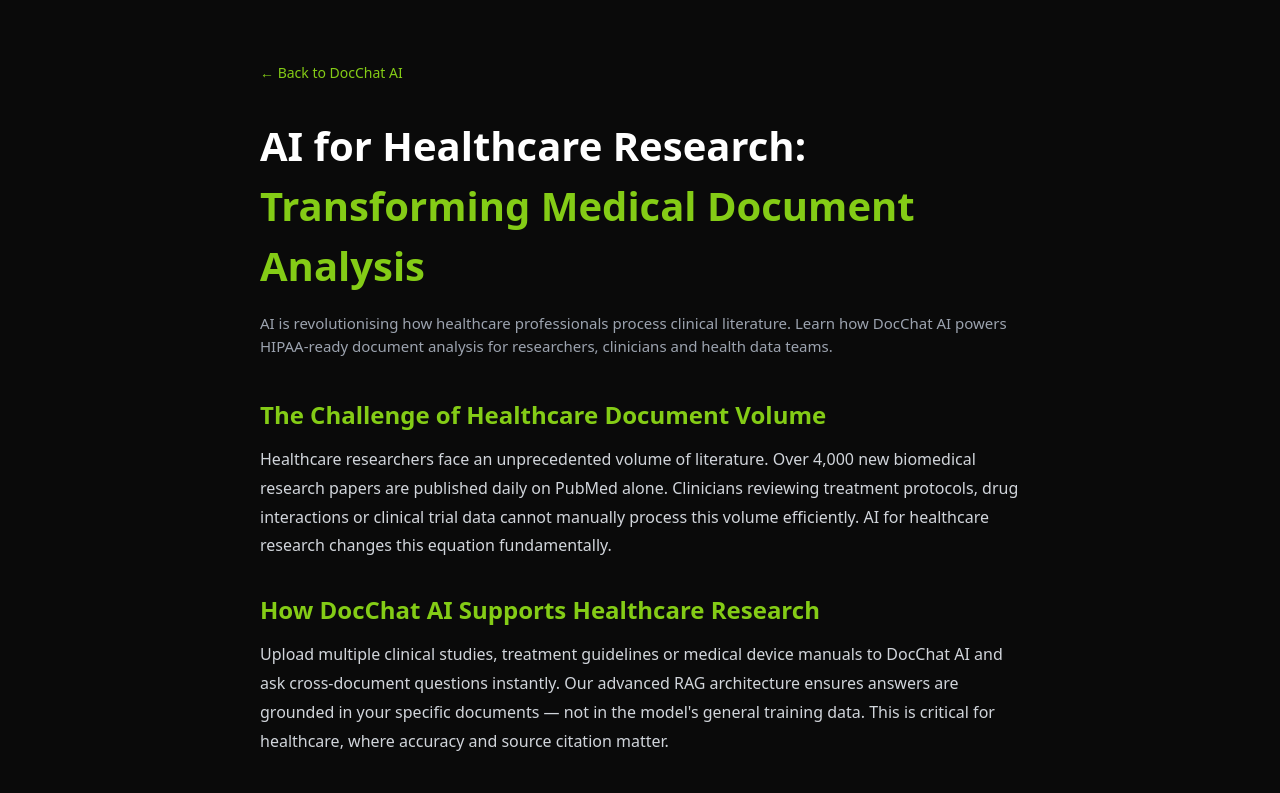
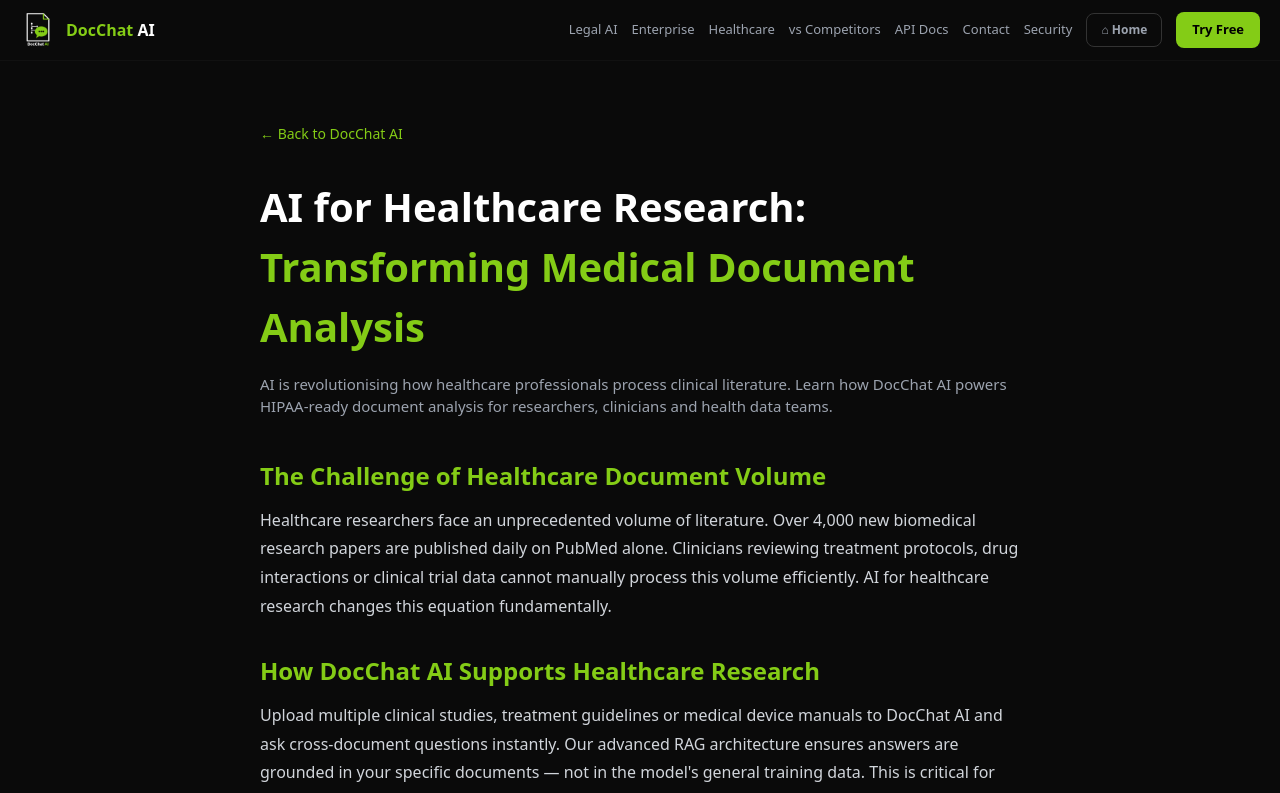
Before and after one commit to justin280/docchat-saas, a Next.js app: page /blog/ai-healthcare-research in a window 1280 px wide. Shown: the top 793 px of the page. Built offline with nearby package versions, Linux system fonts and the light colour scheme.

Commit message:
Add NavBar with logo to blog/ai-healthcare-research page

```diff
--- a/app/(pages)/blog/ai-healthcare-research/page.js
+++ b/app/(pages)/blog/ai-healthcare-research/page.js
@@ -1,7 +1,10 @@
+import NavBar from '@/app/components/NavBar';
 export const metadata = { title: 'AI for Healthcare Research: How to Analyse Medical Documents with AI | DocChat AI', description: 'How AI is transforming healthcare research. Use AI to analyse clinical studies, medical literature and patient documents — HIPAA-ready.' };
 export default function Page() {
   return (
-    <main style={{minHeight:'100vh',backgroundColor:'#0a0a0a',color:'#fff',fontFamily:'system-ui,sans-serif',padding:'60px 20px',maxWidth:'800px',margin:'0 auto'}}>
+    <div style={{backgroundColor:'#0a0a0a',minHeight:'100vh',color:'#fff',fontFamily:'system-ui,sans-serif'}}>
+      <NavBar activePath="/blog/ai-healthcare-research" />
+      <main style={{minHeight:'100vh',backgroundColor:'#0a0a0a',color:'#fff',fontFamily:'system-ui,sans-serif',padding:'60px 20px',maxWidth:'800px',margin:'0 auto'}}>
       <a href="/" style={{color:'#84cc16',textDecoration:'none',fontSize:'14px'}}>&#8592; Back to DocChat AI</a>
       <h1 style={{fontSize:'clamp(24px,4vw,40px)',fontWeight:'700',margin:'32px 0 16px'}}>AI for Healthcare Research: <span style={{color:"#84cc16"}}>Transforming Medical Document Analysis</span></h1>
       <p style={{color:'#9ca3af',marginBottom:'40px',fontSize:'15px'}}>AI is revolutionising how healthcare professionals process clinical literature. Learn how DocChat AI powers HIPAA-ready document analysis for researchers, clinicians and health data teams.</p>
@@ -26,5 +29,6 @@ export default function Page() {
         <a href="/" style={{display:'inline-block',backgroundColor:'#84cc16',color:'#000',padding:'12px 24px',borderRadius:'8px',fontWeight:'700',textDecoration:'none'}}>Start Free</a>
       </div>
     </main>
+      </div>
   );
 }
```
